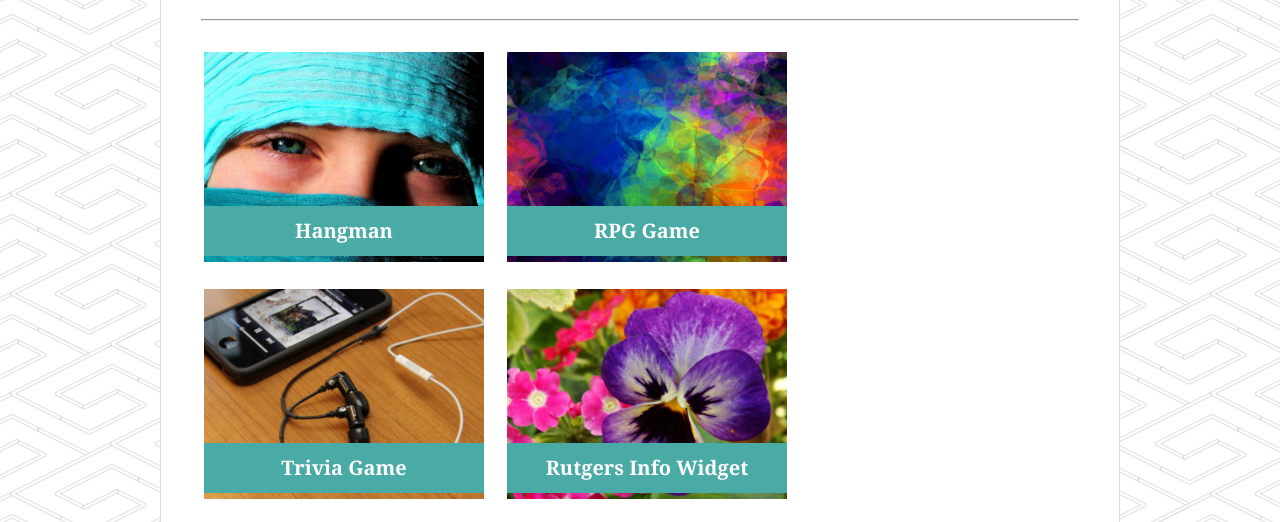
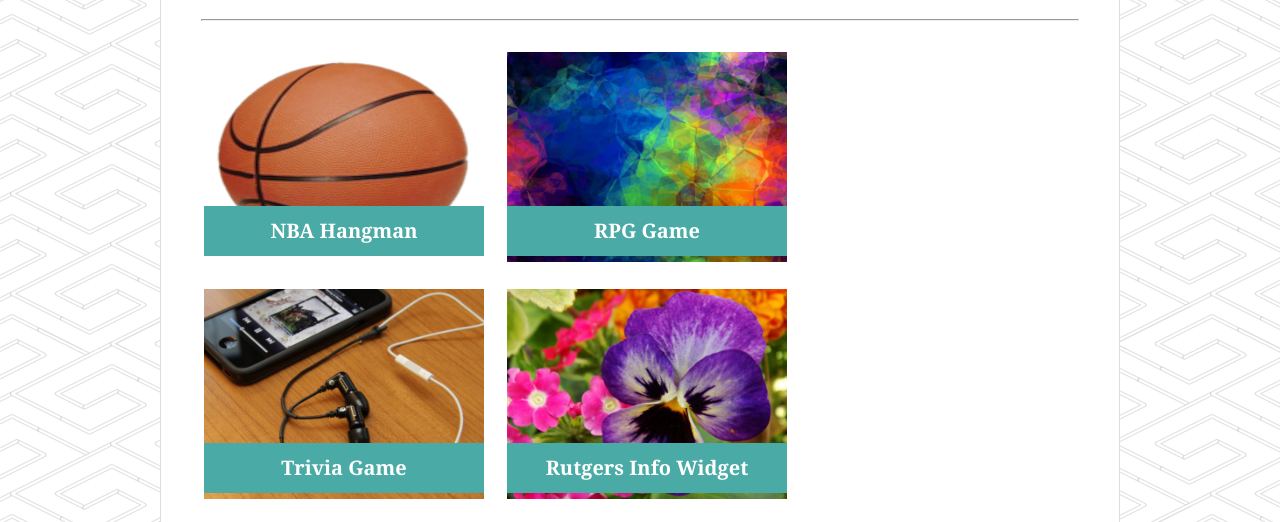
Before and after one commit to charliedglass/Responsive-Portfolio, a plain HTML site: page portfolio.html in a window 1280 px wide. Shown: the part 250-772 px from the top of the page. Drawn offline with Linux system fonts and the light colour scheme.

Commit message:
Adding NBA Team Word-Guess-Game to my portfolio

```diff
--- a/portfolio.html
+++ b/portfolio.html
@@ -29,11 +29,11 @@
             <table class = "portfolio_content">
                 <tr>
                     <td class = "portfolio_section">
-                        <img src = "assets/images/blue_eyes.jpg" alt = "Hangman" class = "portfolio_image">
+                        <img src = "assets/images/basketball.png" alt = "NBA Team Hangman" class = "portfolio_image">
                         <div class = "portfolio_tag">
                             <!--Links that currently go nowhere-->
-                            <a href = "" class = "portfolio_link">
-                                Hangman
+                            <a href = "https://charliedglass.github.io/Word-Guess-Game/index.html" class = "portfolio_link">
+                                NBA Hangman
                             </a>
                         </div>
                     </td>
```
Also changed, not shown: assets/images/basketball.png (added), 2 other files.
